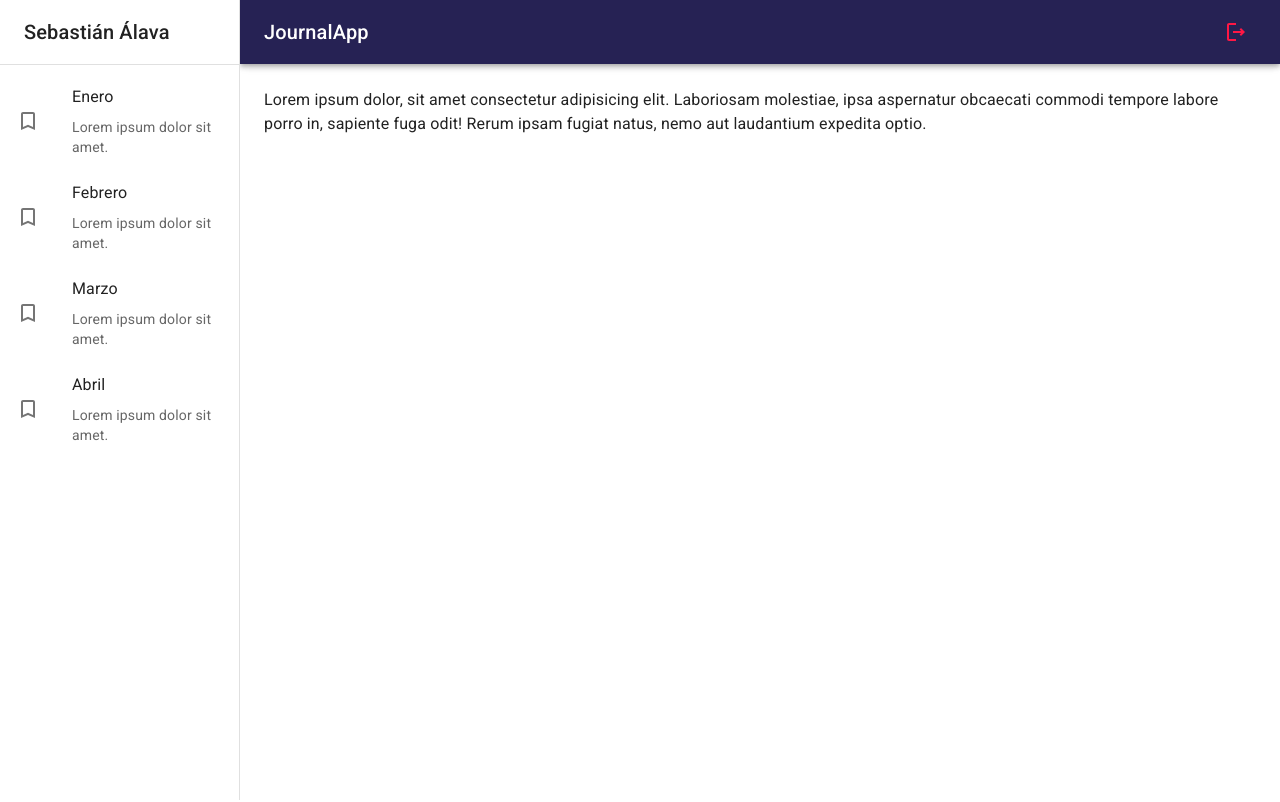
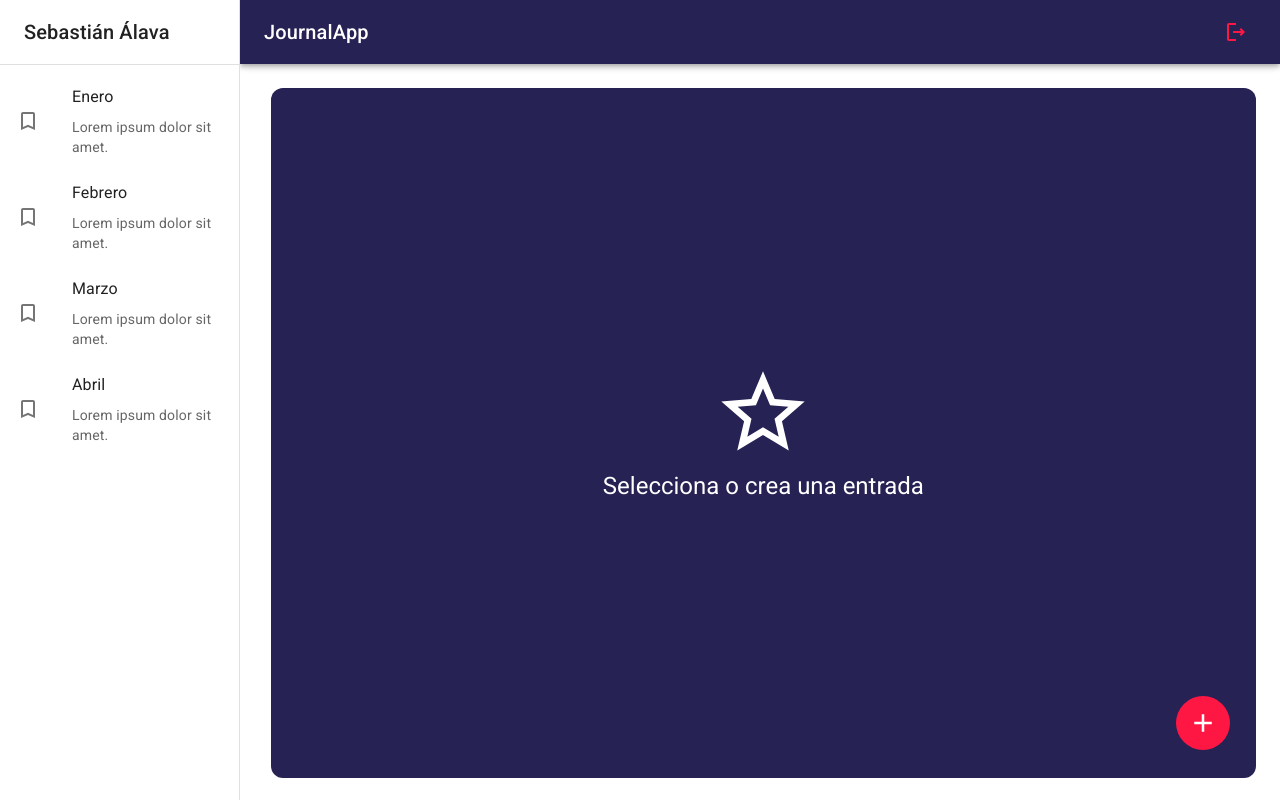
Before and after one commit to sebastian461/react-journal-app, a React (Vite) app: page / in a window 1280 px wide. Built offline with nearby package versions, Linux system fonts and the light colour scheme.

Commit message:
Creación de vistas

```diff
--- /dev/null
+++ b/src/journal/components/ImageGallery.jsx
@@ -0,0 +1,69 @@
+import { ImageList, ImageListItem } from "@mui/material";
+
+const itemData = [
+  {
+    img: "https://images.unsplash.com/photo-1551963831-b3b1ca40c98e",
+    title: "Breakfast",
+  },
+  {
+    img: "https://images.unsplash.com/photo-1551782450-a2132b4ba21d",
+    title: "Burger",
+  },
+  {
+    img: "https://images.unsplash.com/photo-1522770179533-24471fcdba45",
+    title: "Camera",
+  },
+  {
+    img: "https://images.unsplash.com/photo-1444418776041-9c7e33cc5a9c",
+    title: "Coffee",
+  },
+  {
+    img: "https://images.unsplash.com/photo-1533827432537-70133748f5c8",
+    title: "Hats",
+  },
+  {
+    img: "https://images.unsplash.com/photo-1558642452-9d2a7deb7f62",
+    title: "Honey",
+  },
+  {
+    img: "https://images.unsplash.com/photo-1516802273409-68526ee1bdd6",
+    title: "Basketball",
+  },
+  {
+    img: "https://images.unsplash.com/photo-1518756131217-31eb79b20e8f",
+    title: "Fern",
+  },
+  {
+    img: "https://images.unsplash.com/photo-1597645587822-e99fa5d45d25",
+    title: "Mushrooms",
+  },
+  {
+    img: "https://images.unsplash.com/photo-1567306301408-9b74779a11af",
+    title: "Tomato basil",
+  },
+  {
+    img: "https://images.unsplash.com/photo-1471357674240-e1a485acb3e1",
+    title: "Sea star",
+  },
+  {
+    img: "https://images.unsplash.com/photo-1589118949245-7d38baf380d6",
+    title: "Bike",
+  },
+];
+
+export const ImageGallery = () => {
+  return (
+    <ImageList sx={{ width: "100%", height: 500 }} cols={4} rowHeight={200}>
+      {itemData.map((item) => (
+        <ImageListItem key={item.img}>
+          <img
+            srcSet={`${item.img}?w=164&h=164&fit=crop&auto=format&dpr=2 2x`}
+            src={`${item.img}?w=164&h=164&fit=crop&auto=format`}
+            alt={item.title}
+            loading="lazy"
+          />
+        </ImageListItem>
+      ))}
+    </ImageList>
+  );
+};
--- a/src/journal/components/index.js
+++ b/src/journal/components/index.js
@@ -1,2 +1,3 @@
+export * from "./ImageGallery";
 export * from "./NavBar";
 export * from "./SideBar";
--- a/src/journal/layout/JournalLayout.jsx
+++ b/src/journal/layout/JournalLayout.jsx
@@ -10,8 +10,8 @@
 
       <SideBar drawerWidth={drawerWidth} />
 
-      <Box component="main" sx={{ flexGrow: 1, p: 3 }}>
-        <Toolbar></Toolbar>
+      <Box component="main" sx={{ flexGrow: 100, p: 3 }}>
+        <Toolbar />
         {children}
       </Box>
     </Box>
--- a/src/journal/pages/JournalPage.jsx
+++ b/src/journal/pages/JournalPage.jsx
@@ -1,15 +1,26 @@
-import { Typography } from "@mui/material";
 import React from "react";
 import { JournalLayout } from "../layout/JournalLayout";
+import { NoteView, NothingSelectedView } from "../views";
+import { IconButton } from "@mui/material";
+import { AddOutlined } from "@mui/icons-material";
 export const JournalPage = () => {
   return (
     <JournalLayout>
-      <Typography>
-        Lorem ipsum dolor, sit amet consectetur adipisicing elit. Laboriosam
-        molestiae, ipsa aspernatur obcaecati commodi tempore labore porro in,
-        sapiente fuga odit! Rerum ipsam fugiat natus, nemo aut laudantium
-        expedita optio.
-      </Typography>
+      <NothingSelectedView />
+      {/* <NoteView /> */}
+      <IconButton
+        size="large"
+        sx={{
+          color: "white",
+          backgroundColor: "error.main",
+          ":hover": { backgroundColor: "error.main", opacity: 0.9 },
+          position: "fixed",
+          right: 50,
+          bottom: 50,
+        }}
+      >
+        <AddOutlined sx={{ fontSize: 30 }} />
+      </IconButton>
     </JournalLayout>
   );
 };
--- /dev/null
+++ b/src/journal/views/NoteView.jsx
@@ -0,0 +1,48 @@
+import { SaveOutlined } from "@mui/icons-material";
+import { Button, Grid, TextField, Typography } from "@mui/material";
+import { ImageGallery } from "../components";
+
+export const NoteView = () => {
+  return (
+    <Grid
+      container
+      direction="row"
+      justifyContent="space-between"
+      alignItems="center"
+      sx={{ mb: 1 }}
+    >
+      <Grid item>
+        <Typography fontSize={39} fontWeight="light">
+          02/01/2024
+        </Typography>
+      </Grid>
+      <Grid item>
+        <Button color="primary" sx={{ p: 2 }}>
+          <SaveOutlined sx={{ fontSize: 30, mr: 1 }} />
+          Guardar
+        </Button>
+      </Grid>
+      <Grid container>
+        <TextField
+          type="text"
+          variant="filled"
+          fullWidth
+          placeholder="Ingrese un título"
+          label="Título"
+          sx={{ border: "none", mb: 1 }}
+        />
+
+        <TextField
+          type="text"
+          variant="filled"
+          fullWidth
+          multiline
+          placeholder="¿Qué sucedió?"
+          minRows={5}
+        />
+      </Grid>
+      {/* ImageGallery */}
+      <ImageGallery />
+    </Grid>
+  );
+};
--- /dev/null
+++ b/src/journal/views/NothingSelectedView.jsx
@@ -0,0 +1,28 @@
+import { StarOutline } from "@mui/icons-material";
+import { Grid, Typography } from "@mui/material";
+
+export const NothingSelectedView = () => {
+  return (
+    <Grid
+      container
+      spacing={0}
+      direction="column"
+      alignItems="center"
+      justifyContent="center"
+      sx={{
+        minHeight: "calc(100vh - 110px)",
+        backgroundColor: "primary.main",
+        borderRadius: 3,
+      }}
+    >
+      <Grid item xs={12}>
+        <StarOutline sx={{ fontSize: 100, color: "white" }} />
+      </Grid>
+      <Grid item xs={12}>
+        <Typography color="white" variant="h5">
+          Selecciona o crea una entrada
+        </Typography>
+      </Grid>
+    </Grid>
+  );
+};
--- /dev/null
+++ b/src/journal/views/index.js
@@ -0,0 +1,2 @@
+export * from "./NoteView";
+export * from "./NothingSelectedView";
```
